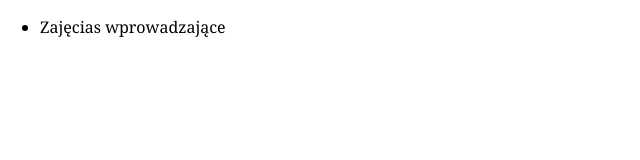
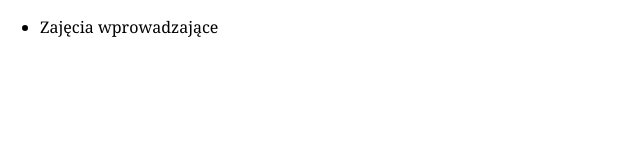
Before and after one commit to KonradKinok/JavaScriptKonspekt, a website built with Parcel: page src/index.html in a window 1280 px wide. Shown: the full height of the page, 0-640 px from the left. Built offline with nearby package versions, Linux system fonts and the light colour scheme.

Commit message:
04.02.2024

```diff
--- a/src/index.html
+++ b/src/index.html
@@ -10,7 +10,7 @@
     <header>
       <nav>
         <ul>
-          <li>Zajęcias wprowadzające</li>
+          <li>Zajęcia wprowadzające</li>
         </ul>
       </nav>
     </header>
```
Also changed, not shown: dist/index.html, 1 other file.
